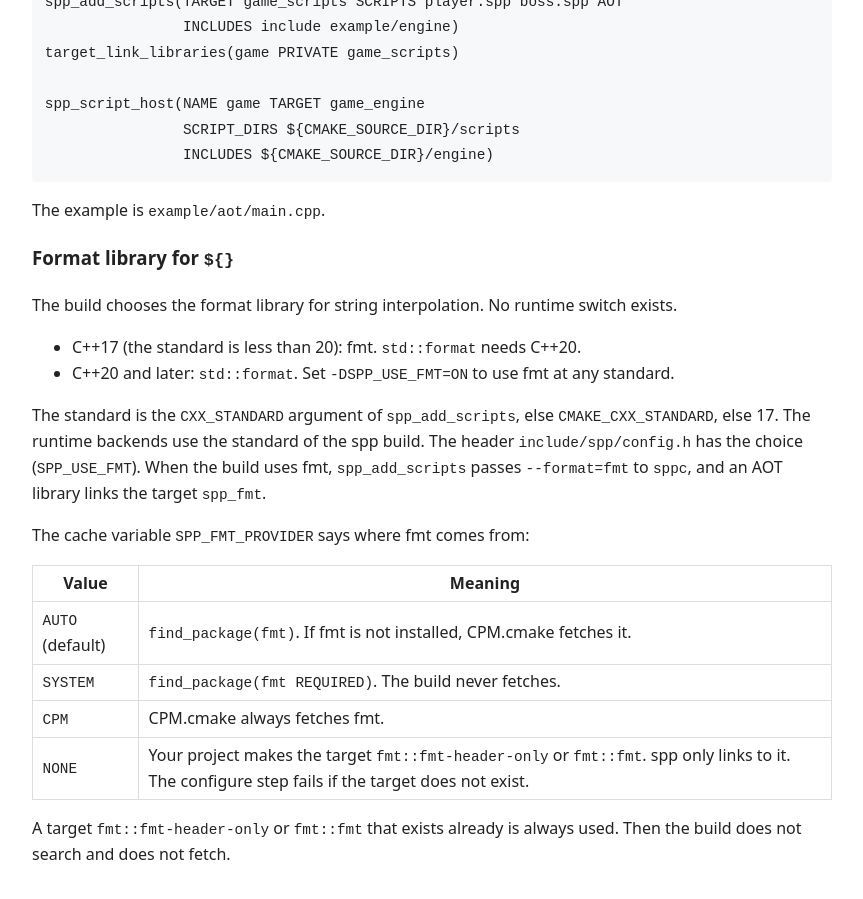
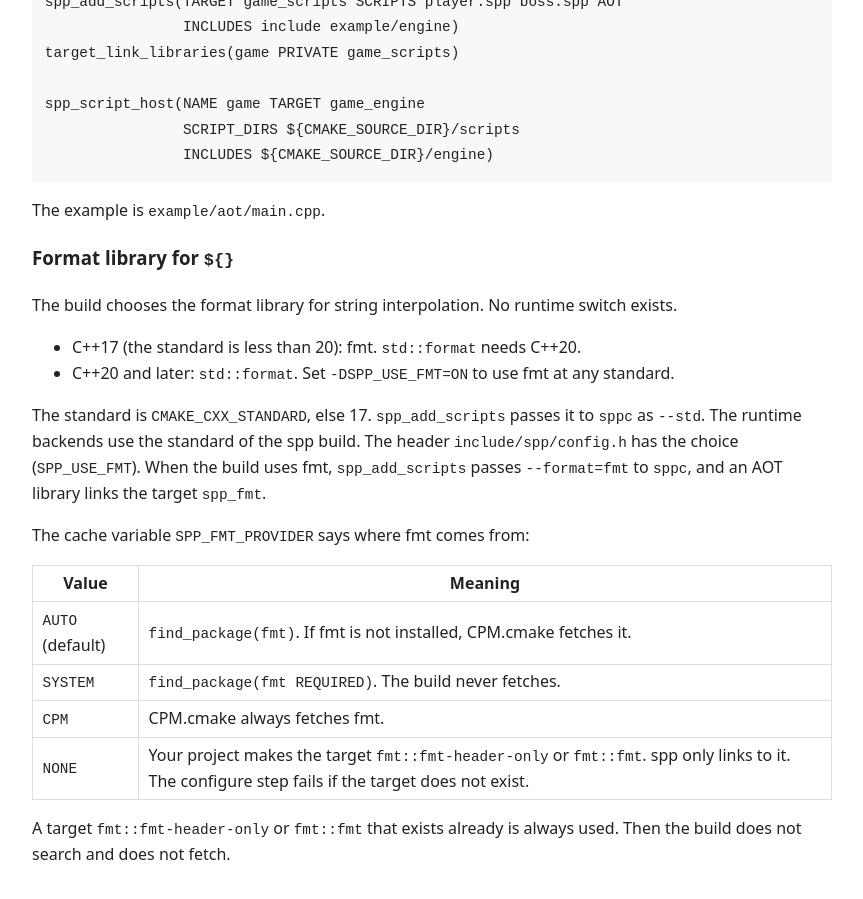
Before and after one commit to rokups/hotpp, a Jekyll site: the page built from doc/embedding.md, in a window 1280 px wide and 900 px high, scrolled down 2638 px. Shown: the whole window, without its empty margins (224-1087 px from the left). Built offline with Jekyll 4.4.1, drawn with Linux system fonts in a browser that asks for light colours.

Commit message:
Drop CXX_STANDARD from spp_add_scripts
The function follows CMAKE_CXX_STANDARD and passes it to sppc as --std.

```diff
--- a/doc/embedding.md
+++ b/doc/embedding.md
@@ -121,7 +121,7 @@ The build chooses the format library for string interpolation. No runtime switch
 - C++17 (the standard is less than 20): fmt. `std::format` needs C++20.
 - C++20 and later: `std::format`. Set `-DSPP_USE_FMT=ON` to use fmt at any standard.
 
-The standard is the `CXX_STANDARD` argument of `spp_add_scripts`, else `CMAKE_CXX_STANDARD`, else 17. The runtime backends use the standard of the spp build. The header `include/spp/config.h` has the choice (`SPP_USE_FMT`). When the build uses fmt, `spp_add_scripts` passes `--format=fmt` to `sppc`, and an AOT library links the target `spp_fmt`.
+The standard is `CMAKE_CXX_STANDARD`, else 17. `spp_add_scripts` passes it to `sppc` as `--std`. The runtime backends use the standard of the spp build. The header `include/spp/config.h` has the choice (`SPP_USE_FMT`). When the build uses fmt, `spp_add_scripts` passes `--format=fmt` to `sppc`, and an AOT library links the target `spp_fmt`.
 
 The cache variable `SPP_FMT_PROVIDER` says where fmt comes from:
 
```
Also changed, not shown: 1 other file.
